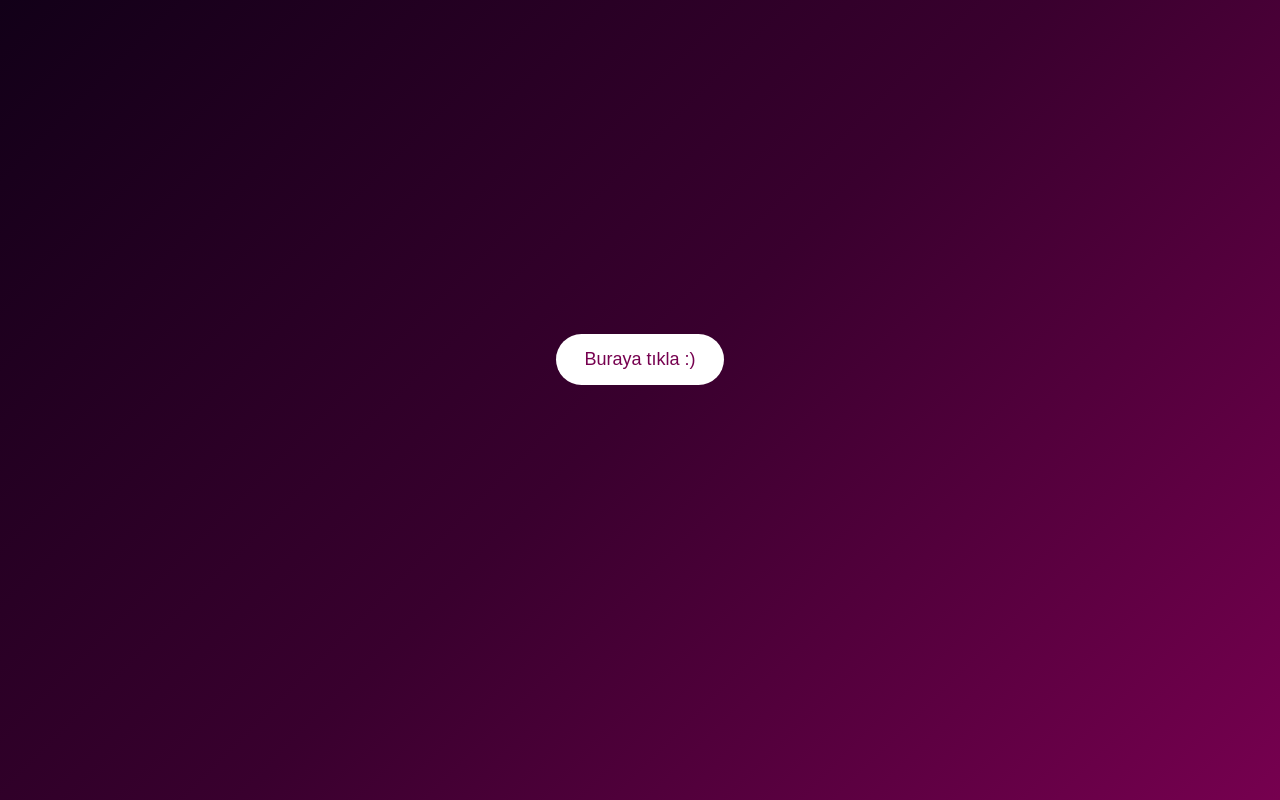
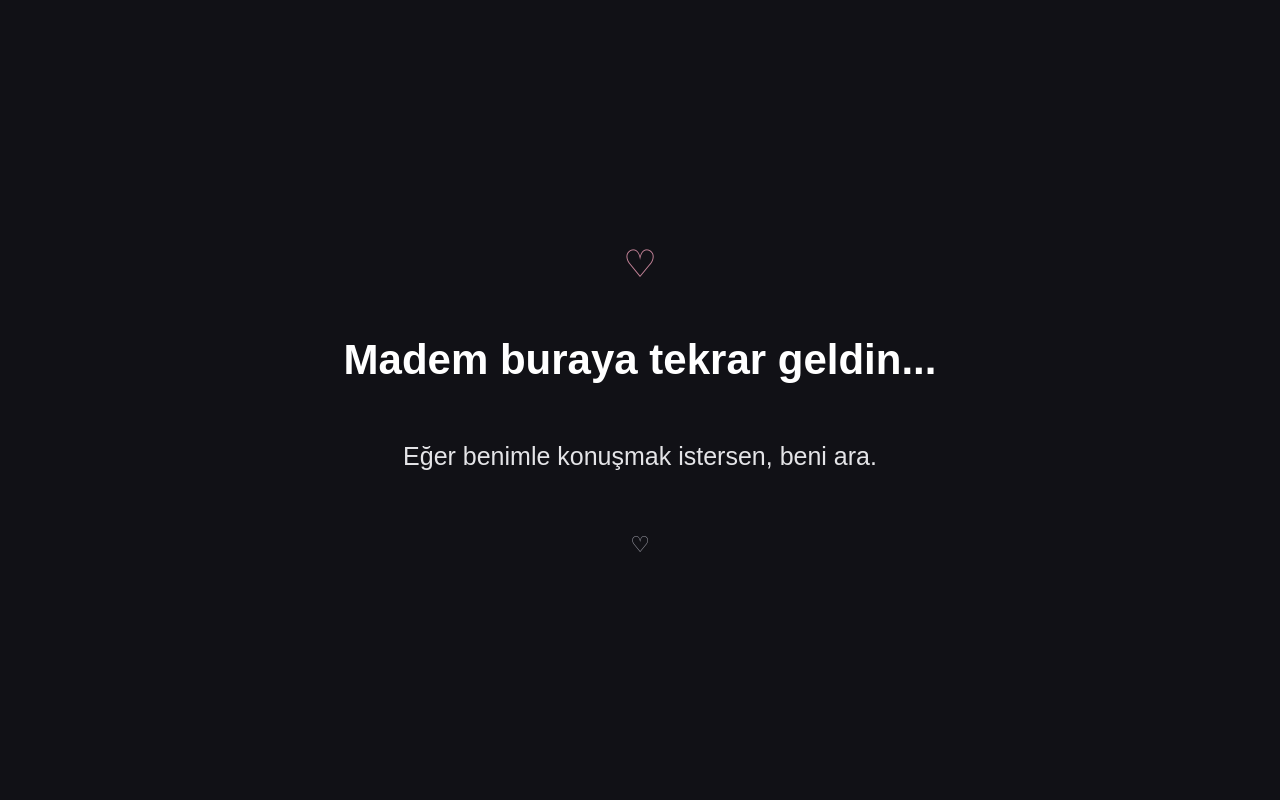
Before and after one commit to yusufkordi/surpriz, a plain HTML site: page index.html in a window 1280 px wide. Drawn offline with Linux system fonts and the light colour scheme.

Commit message:
Update index.html

```diff
--- a/index.html
+++ b/index.html
@@ -1,10 +1,10 @@
+
 <!DOCTYPE html>
 <html lang="tr">
 <head>
   <meta charset="UTF-8">
   <meta name="viewport" content="width=device-width, initial-scale=1.0">
-
-  <title>Küçük Bir Şey :)</title>
+  <title>♡</title>
 
   <style>
     * {
@@ -13,140 +13,69 @@
 
     body {
       margin: 0;
-      height: 100vh;
-      overflow: hidden;
+      min-height: 100vh;
+      min-height: 100dvh;
       display: flex;
       justify-content: center;
       align-items: center;
+      background: #111116;
+      color: white;
       font-family: Arial, sans-serif;
-      background: linear-gradient(135deg, #120018, #39002e, #76004f);
-      color: white;
-    }
-
-    .box {
       text-align: center;
-      z-index: 10;
       padding: 30px;
     }
 
+    .container {
+      max-width: 700px;
+      animation: appear 2s ease forwards;
+    }
+
+    .heart {
+      font-size: 38px;
+      color: #c7859a;
+      margin-bottom: 45px;
+    }
+
     h1 {
-      font-size: 55px;
-      margin-bottom: 10px;
-      opacity: 0;
-      transform: scale(0.5);
-      transition: 1s;
-      text-shadow: 0 0 25px rgba(255, 100, 180, 0.8);
+      font-size: clamp(26px, 5vw, 42px);
+      line-height: 1.4;
+      margin-bottom: 45px;
     }
 
     p {
-      font-size: 21px;
-      opacity: 0;
-      transition: 1s;
+      font-size: clamp(18px, 3vw, 25px);
+      line-height: 1.7;
+      color: #e4e4e7;
     }
 
-    button {
-      padding: 15px 28px;
-      border: none;
-      border-radius: 30px;
-      font-size: 18px;
-      cursor: pointer;
-      background: white;
-      color: #76004f;
-      transition: 0.3s;
+    .small-heart {
+      color: #9999a3;
+      font-size: 22px;
+      margin-top: 55px;
     }
 
-    button:hover {
-      transform: scale(1.08);
-    }
-
-    .show {
-      opacity: 1;
-      transform: scale(1);
-    }
-
-    .heart {
-      position: absolute;
-      bottom: -50px;
-      font-size: 25px;
-      animation: fly 5s linear forwards;
-      pointer-events: none;
-    }
-
-    @keyframes fly {
-      0% {
-        transform: translateY(0) rotate(0deg);
+    @keyframes appear {
+      from {
+        opacity: 0;
+        transform: translateY(15px);
+      }
+      to {
         opacity: 1;
-      }
-
-      100% {
-        transform: translateY(-110vh) rotate(360deg);
-        opacity: 0;
+        transform: translateY(0);
       }
     }
   </style>
 </head>
 
 <body>
+  <div class="container">
+    <div class="heart">♡</div>
 
-  <div class="box">
+    <h1>Madem buraya tekrar geldin...</h1>
 
-    <button id="button" onclick="surprise()">
-      Buraya tıkla :)
-    </button>
+    <p>Eğer benimle konuşmak istersen, beni ara.</p>
 
-    <h1 id="name"></h1>
-
-    <p id="message">
-      Bunu görünce biraz gülümsersen görev tamamdır :)
-    </p>
-
+    <div class="small-heart">♡</div>
   </div>
-
-  <script>
-
-
-    const isim = "SILA";
-
-    function surprise() {
-
-      document.getElementById("button").style.display = "none";
-
-      const name = document.getElementById("name");
-      const message = document.getElementById("message");
-
-      name.innerText = isim + " ❤️";
-
-      setTimeout(() => {
-        name.classList.add("show");
-      }, 300);
-
-      setTimeout(() => {
-        message.classList.add("show");
-      }, 1200);
-
-      setInterval(createHeart, 250);
-    }
-
-    function createHeart() {
-
-      const heart = document.createElement("div");
-
-      heart.className = "heart";
-      heart.innerHTML = ["❤️","💗","💕","💖"][Math.floor(Math.random() * 4)];
-
-      heart.style.left = Math.random() * 100 + "vw";
-
-      heart.style.fontSize =
-        (Math.random() * 25 + 15) + "px";
-
-      document.body.appendChild(heart);
-
-      setTimeout(() => {
-        heart.remove();
-      }, 5000);
-    }
-
-  </script>
-
 </body>
 </html>
```
